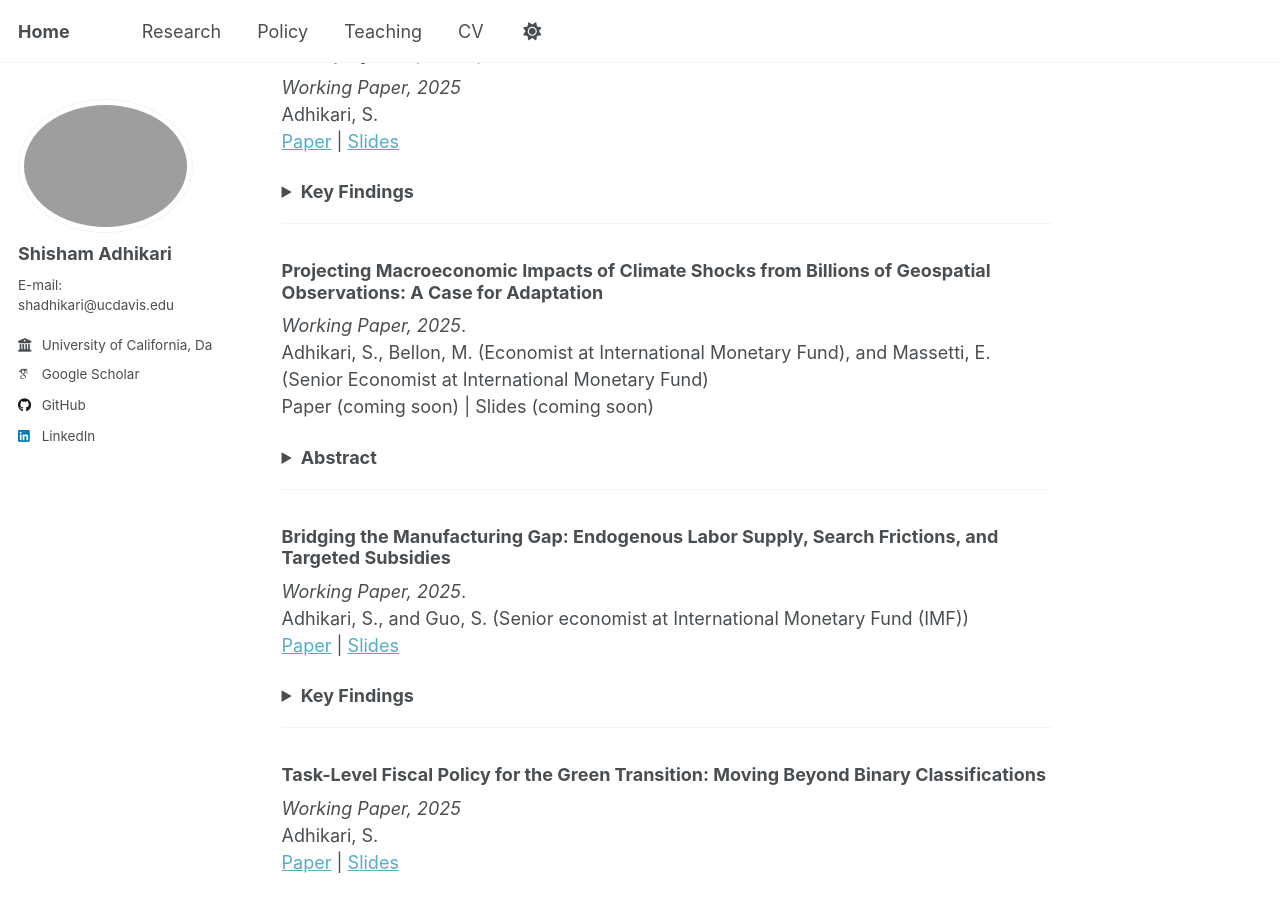
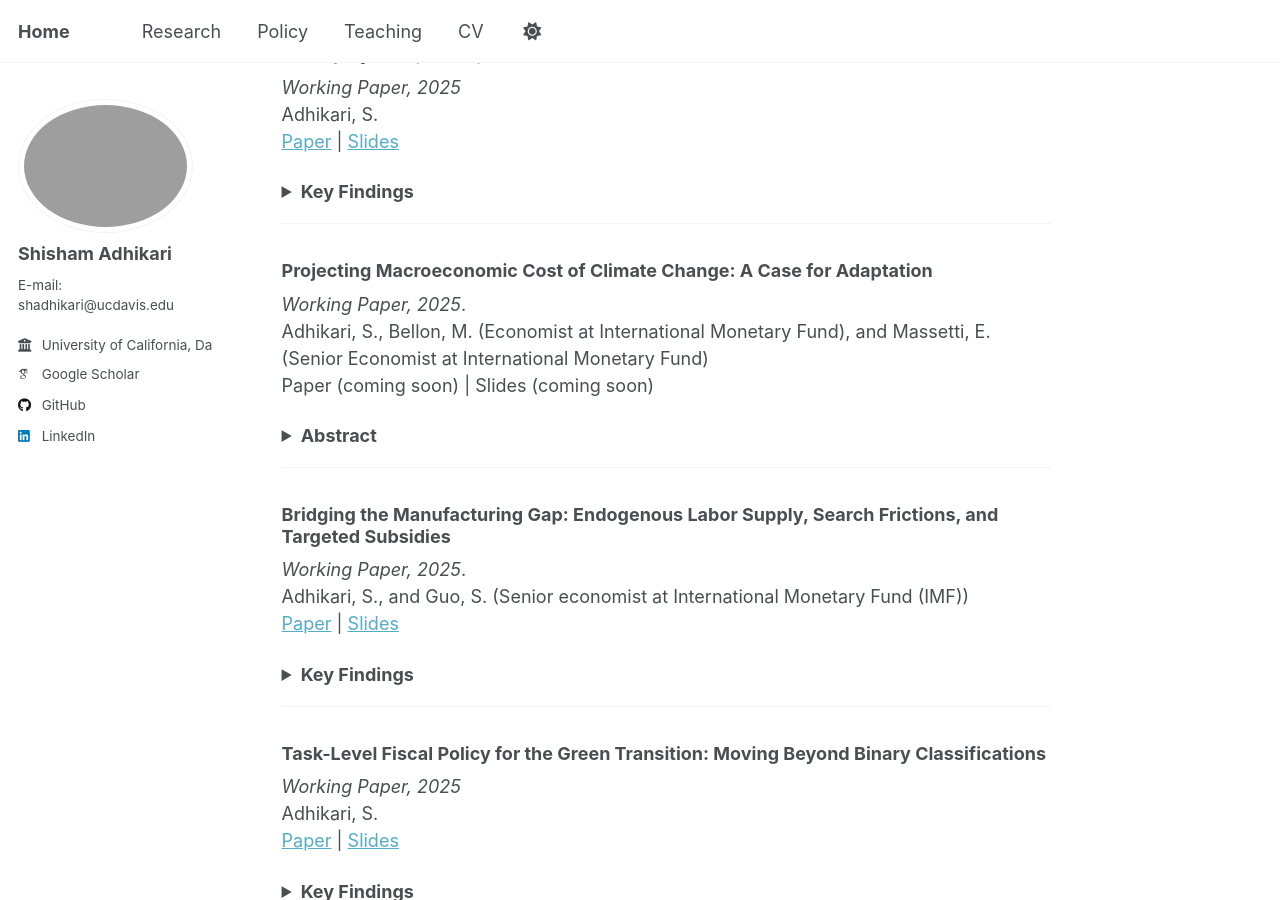
Before and after one commit to adhikars11/shadhikari, a Jekyll site: the page built from _pages/research.md, in a window 1280 px wide and 900 px high, scrolled down 494 px. Built offline with Jekyll 4.4.1, drawn with Linux system fonts in a browser that asks for light colours; some web fonts are replaced.

Commit message:
Update title of research project on climate change

```diff
--- a/_pages/research.md
+++ b/_pages/research.md
@@ -36,7 +36,7 @@ Adhikari, S.
 
 ---
 
-### Projecting Macroeconomic Impacts of Climate Shocks from Billions of Geospatial Observations: A Case for Adaptation
+### Projecting Macroeconomic Cost of Climate Change: A Case for Adaptation
 *Working Paper, 2025*.
 Adhikari, S., Bellon, M. (Economist at International Monetary Fund), and Massetti, E. (Senior Economist at International Monetary Fund)
 Paper (coming soon) | Slides (coming soon)
```
